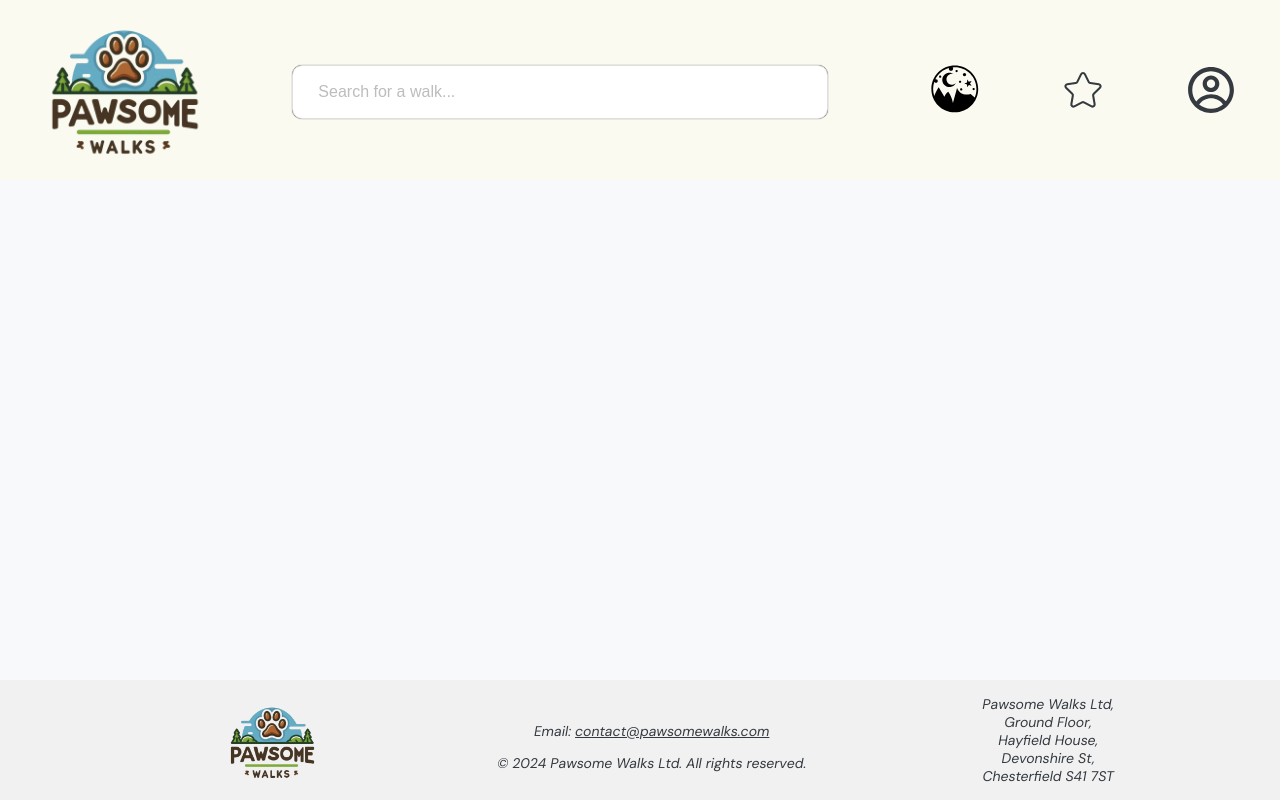
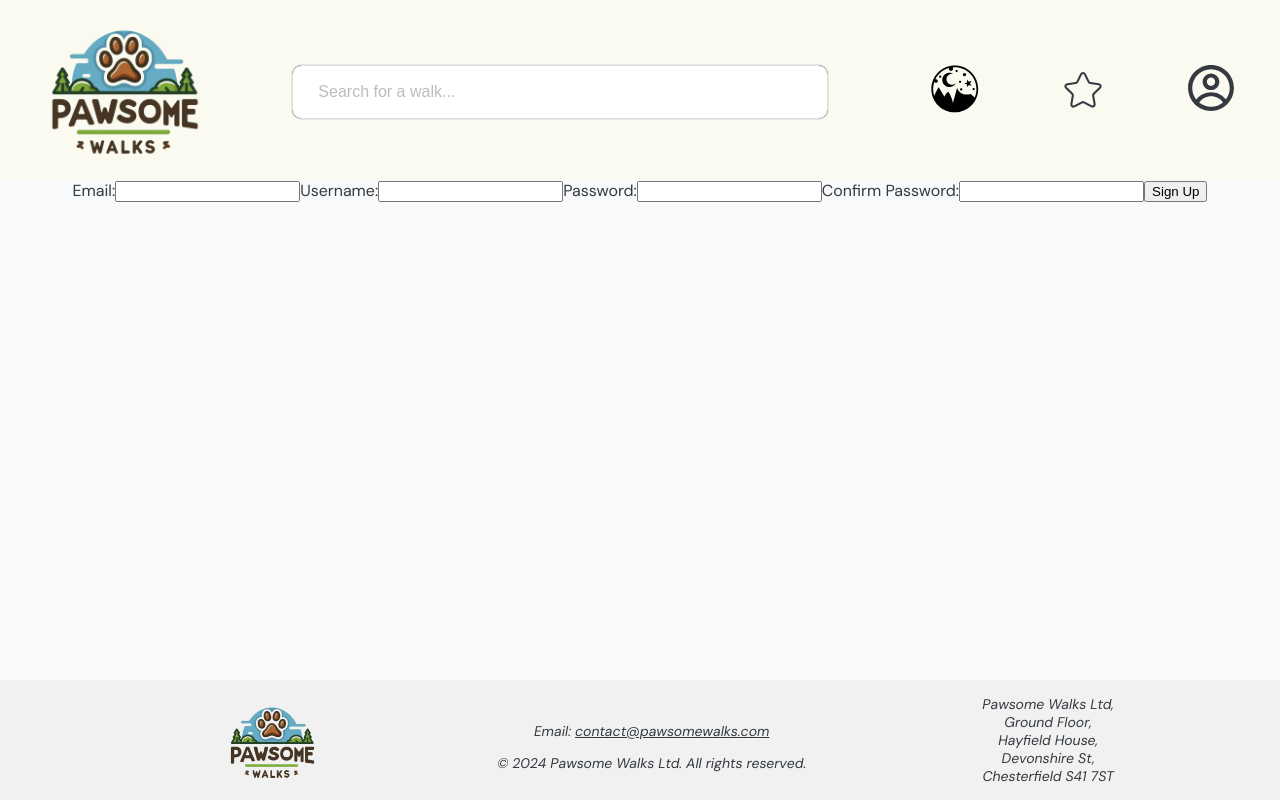
Before and after one commit to jacobfield/pawsome-walks, a React (Vite) app in the folder pawsome-walks/: page /signup in a window 1280 px wide. Built offline with nearby package versions, Linux system fonts and the light colour scheme; no server answers.

Commit message:
signup stuff working

```diff
--- a/pawsome-walks/src/App.jsx
+++ b/pawsome-walks/src/App.jsx
@@ -13,6 +13,7 @@ import "./styles/medium.css";
 import "./styles/large.css";
 import "./styles/index.css";
 import { ThemeContext } from "./comps/ThemeProvider.jsx";
+import SignUp from "./comps/SignUp.jsx";
 
 function App() {
   const { darkTheme, setDarkTheme } = useContext(ThemeContext);
@@ -26,7 +27,6 @@ function App() {
       // console.log("App.jsx walks data", walksData);
     }
     fetchWalksData();
-
   }, []);
 
   return (
@@ -40,6 +40,7 @@ function App() {
               <Routes>
                 <Route path="/" element={<Main allWalks={allWalks} />} />
                 <Route path="/walk/:walkid" element={<WalkDetail />} />
+                <Route path="/signup" element={<SignUp />} />
               </Routes>
             </div>
             <Footer />
--- a/pawsome-walks/src/comps/NavBar.jsx
+++ b/pawsome-walks/src/comps/NavBar.jsx
@@ -5,6 +5,7 @@ import { GiNightSky } from "react-icons/gi"; // <GiNightSky />
 import { GiHeraldicSun } from "react-icons/gi"; // <GiHeraldicSun />
 import { useState, useContext } from "react";
 import { ThemeContext } from "./ThemeProvider";
+import { Link } from "react-router-dom";
 
 //
 export default function NavBar() {
@@ -30,11 +31,13 @@ export default function NavBar() {
         </button>
       </div>
       <CiStar className="starIcon icon" />
-      {!profilePicture ? (
-        <CgProfile className="profileIcon icon" />
-      ) : (
-        <img src={profilePicture} className="profileIcon icon" />
-      )}
+      <Link to="/SignUp" className="noTextDecoration">
+        {!profilePicture ? (
+          <CgProfile className="profileIcon icon" />
+        ) : (
+          <img src={profilePicture} className="profileIcon icon" />
+        )}
+      </Link>
     </div>
   );
 }
--- a/pawsome-walks/src/comps/SignUp.jsx
+++ b/pawsome-walks/src/comps/SignUp.jsx
@@ -31,7 +31,7 @@ export default function SignUp() {
       return;
     }
 
-    const validEmail = emailIsValid(email); // Declare variable with `const`
+    const validEmail = emailIsValid(email);
 
     if (password.length < 8) {
       alert("Password must be at least 8 characters long");
@@ -44,21 +44,59 @@ export default function SignUp() {
     }
 
     try {
-      const hashedPassword = await hashPassword(password); // Wait for the hashed password
+      const hashedPassword = await hashPassword(password);
       setHashedPassword(hashedPassword);
 
-      // Update newOwner with the hashed password
       const ownerData = { email, username, password: hashedPassword };
-      setNewOwner(ownerData); // Set newOwner with the hashed password
+      setNewOwner(ownerData);
+      await postOwner(ownerData);
 
-      // Call postOwner with the newOwner data
-      await postOwner(ownerData); // Assuming postOwner is also async
-
-      // You may want to clear the form or handle post submission here
+      setEmail("");
+      setUsername("");
+      setPassword("");
+      setConfirmPassword("");
     } catch (error) {
       console.error("Error hashing password or posting owner:", error);
     }
   };
 
-  return <></>;
+  return (
+    <div>
+      <form onSubmit={handleSubmit}>
+        <label htmlFor="email">Email:</label>
+        <input
+          type="email"
+          id="email"
+          name="email"
+          value={email}
+          onChange={handleEmailChange}
+        />
+        <label htmlFor="username">Username:</label>
+        <input
+          type="text"
+          id="username"
+          name="username"
+          value={username}
+          onChange={handleUsernameChange}
+        />
+        <label htmlFor="password">Password:</label>
+        <input
+          type="password"
+          id="password"
+          name="password"
+          value={password}
+          onChange={handlePasswordChange}
+        />
+        <label htmlFor="confirmPassword">Confirm Password:</label>
+        <input
+          type="password"
+          id="confirmPassword"
+          name="confirmPassword"
+          value={confirmPassword}
+          onChange={handleConfirmPasswordChange}
+        />
+        <button type="submit">Sign Up</button>
+      </form>
+    </div>
+  );
 }
```
